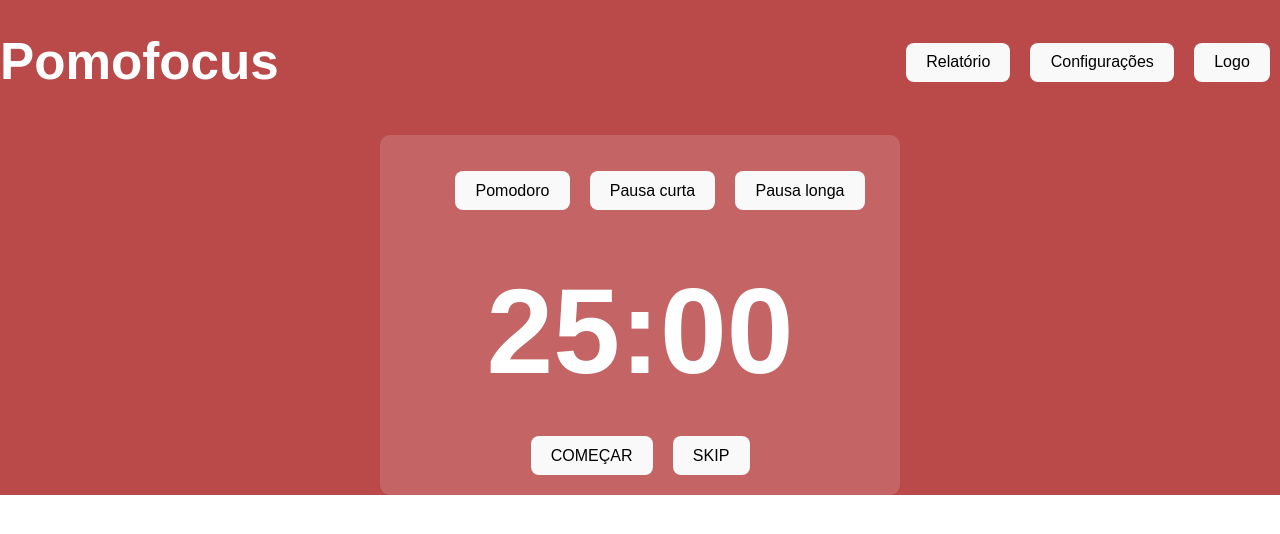
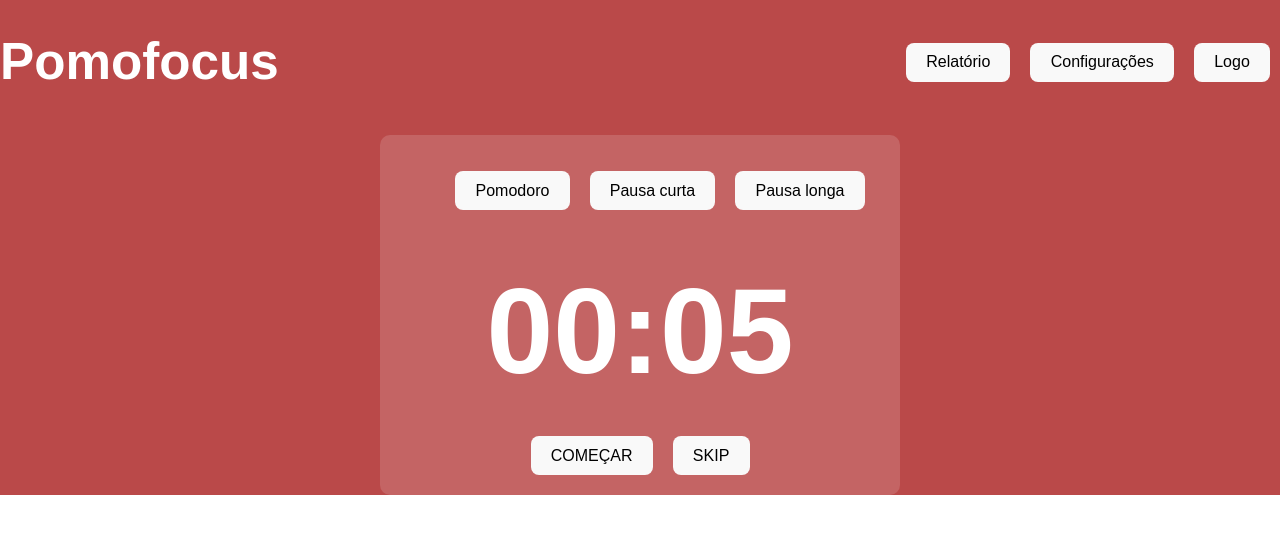
Before and after one commit to wanderson-nascimento/Pomodoro, a React (Vite) app in the folder PomodoroTimer/: page / in a window 1280 px wide. Shown: the top 534 px of the page. Built offline with nearby package versions, Linux system fonts and the light colour scheme.

Commit message:
Transição para o estado de pomodoro para pausa curta

```diff
--- a/PomodoroTimer/src/App.jsx
+++ b/PomodoroTimer/src/App.jsx
@@ -70,7 +70,7 @@
           </ul>
         </div>
         <div className="timer">
-          <Timer isPausado={isPausado} isPomodoro={isPomodoro} isPausaCurta={isPausaCurta} isPausaLonga={isPausaLonga} handleClick={handleClick}/>
+          <Timer isPausado={isPausado} isPomodoro={isPomodoro} isPausaCurta={isPausaCurta} isPausaLonga={isPausaLonga} handleClick={handleClick} handlePausaCurta={handlePausaCurta}/>
         </div>
         <div className="functions">
           {isPausado ? <button onClick={handleClick}>COMEÇAR</button> : <button onClick={handleClick}>PAUSAR</button>}
--- a/PomodoroTimer/src/Timer.jsx
+++ b/PomodoroTimer/src/Timer.jsx
@@ -2,12 +2,11 @@
 import './App.css'
 import sound from '/assets/sound.wav'
 
-function Timer({ isPausado, isPomodoro, isPausaCurta, isPausaLonga, handleClick }) {
-    const [segundos, setSegundos] = useState(1500);
+function Timer({ isPausado, isPomodoro, isPausaCurta, isPausaLonga, handleClick, handlePausaCurta }) {
+    const [segundos, setSegundos] = useState(5);
 
     function play() {
         new Audio(sound).play();
-        console.log('tocar audio')
     }
 
     useEffect(() => {
@@ -24,7 +23,7 @@
 
     useEffect(() => {
         if (isPomodoro) {
-            setSegundos(1500);
+            setSegundos(5);
         }
     }, [isPomodoro]);
 
@@ -32,6 +31,7 @@
         if (segundos <= 0) {
             play();
             handleClick();
+            handlePausaCurta();
         }
     }, [segundos])
 
```
